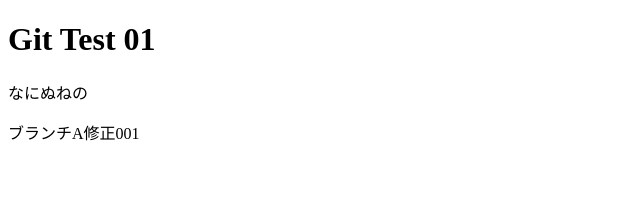
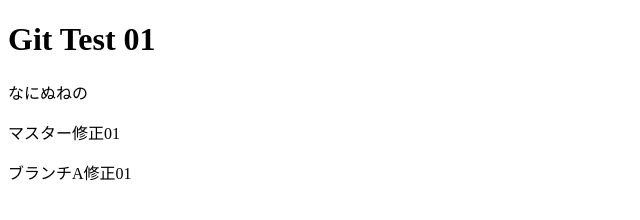
Before and after one commit to kanacomic/firstTest, a plain HTML site: page index.html in a window 1280 px wide. Shown: the whole page, without its empty margins (0-640 px from the left). Drawn offline with Linux system fonts and the light colour scheme.

Commit message:
ブランチA修正01

```diff
--- a/index.html
+++ b/index.html
@@ -7,6 +7,7 @@
 <body>
 	<h1>Git Test 01</h1>
 	<p>なにぬねの</p>
-	<p>ブランチA修正001</p>
+	<p>マスター修正01</p>
+	<p>ブランチA修正01</p>
 </body>
 </html>
```
